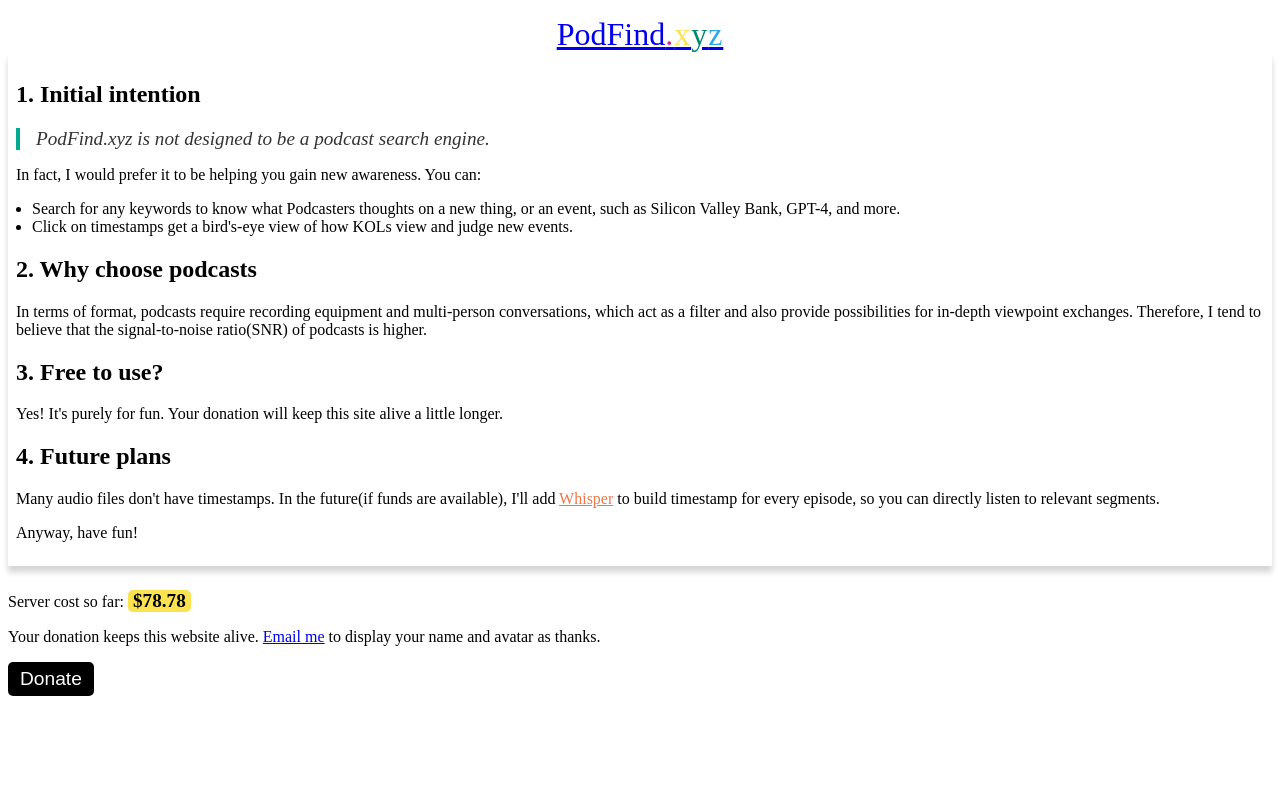
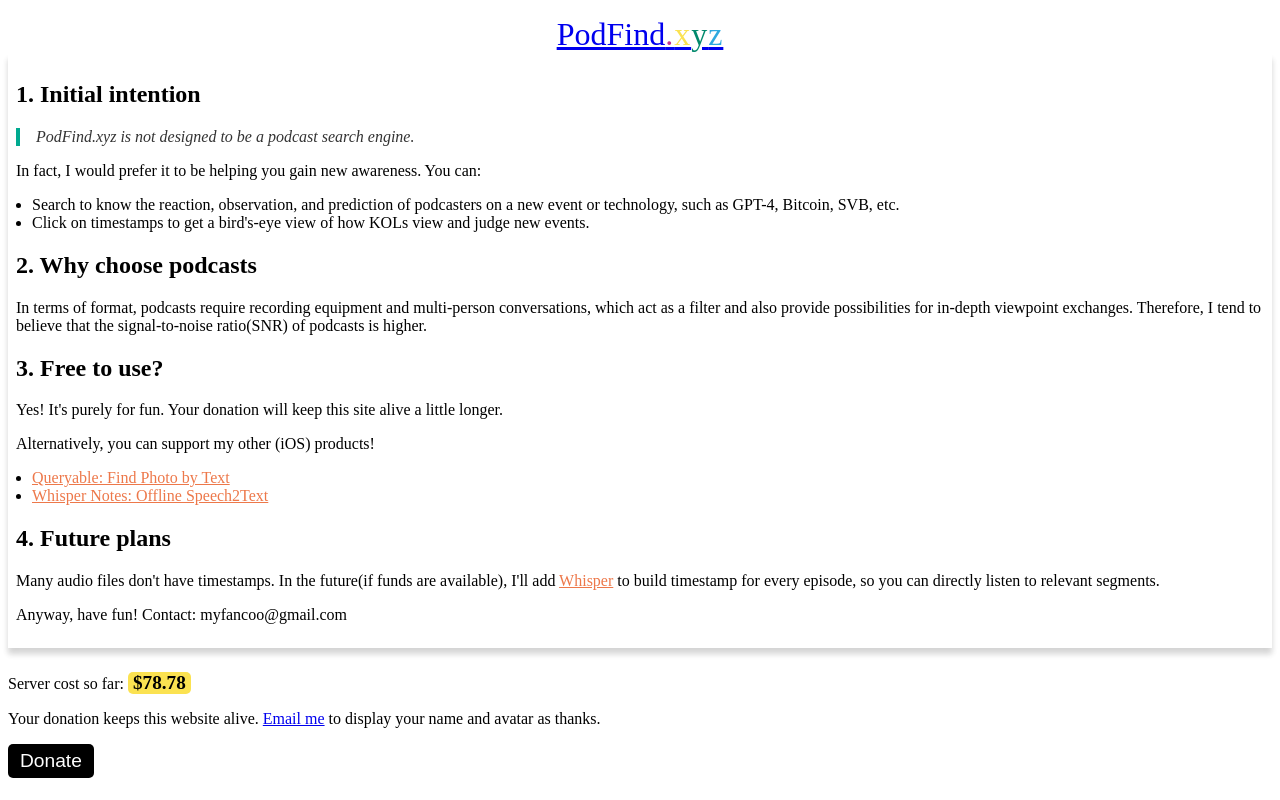
Before and after one commit to mazzzystar/PodFind, a Flask app: template Web/templates/about.html in a window 1280 px wide. Run offline with Flask 3, Linux system fonts and the light colour scheme; the template is opened without the code that fills it, so the values that code supplies are empty.

Commit message:
add my other products link.

```diff
--- a/Web/static/about.js
+++ b/Web/static/about.js
@@ -93,27 +93,39 @@ function translateAboutPage() {
         const paragraphs = [
             {
                 selector: "blockquote",
-                text: "PodFind.xyz并非播客搜索引擎。"
+                text: "PodFind.xyz并非ChatGPT，也不是播客搜索引擎。"
             },
             {
                 selector: '.designed-for',
-                text: "事实上，我更希望它能帮助你获得新的认识。你可以："
+                text: "它是一个试图让你借助播客来获取新知的工具，你可以："
             },
             {
                 selector: "ul li:nth-of-type(1)",
-                text: "搜索关键词来了解Podcaster们对新事物或事件的看法，如硅谷银行、GPT-4。"
+                text: "搜索关键词来了解Podcaster们对新事物或事件的看法，如ChatGPT、孔乙己、影视作品。"
             },
             {
                 selector: "ul li:nth-of-type(2)",
-                text: "点击时间戳，可以只听你感兴趣的部分。"
+                text: "点击时间戳，可以只听你感兴趣的部分。部分作品没有时间戳，你可以通过筛选按钮切换。"
             },
             {
                 selector: ".why-podcast",
-                text: "从形式上，播客要求有录音设备、多人对谈，这既是某种过滤，也给深度观点交锋带来了可能性，所以我倾向于认为播客的信噪比(SNR)更高。"
+                text: "从形式上，播客要求有录音设备、多人对谈，这既是某种过滤，也给深度观点交锋带来了可能性，所以我倾向于认为播客的信噪比(SNR)更高，你可以了解最有想法的群体怎么看待新事物。"
             },
             {
                 selector: ".pure-free",
                 text: "没错！纯粹出于好玩，服务器会持续产生费用，所以你的捐赠会让它活得更久一点。"
+            },
+            {
+                selector: '.support-my-product',
+                text: "或者，你也可以支持我的其他产品(iOS)："
+            },
+            {
+                selector: ".support-my-product + ul li:nth-child(1) a",
+                text: "<a href='https://apps.apple.com/cn/app/id1664361663?platform=iphone' style='color:#ED784A;'>寻隐 - 用文字找照片</a>"
+            },
+            {
+                selector: ".support-my-product + ul li:nth-child(2) a",
+                text: "<a href='https://apps.apple.com/cn/app/id6447090616?platform=iphone' style='color:#ED784A;'>Whisper Notes - 离线、准确的语音识别</a>"
             },
             {
                 selector: ".future-plan",
@@ -121,7 +133,7 @@ function translateAboutPage() {
             },
             {
               selector: ".have-fun",
-              text: "总之，玩得开心！"
+              text: "总之，玩得开心！如果你想联系我：myfancoo@gmail.com"
             },
             {
                 selector: "p.mb-4.text-center",
--- a/Web/static/search.js
+++ b/Web/static/search.js
@@ -281,14 +281,14 @@ function setTextLanguage() {
         scrollTextDiv.innerHTML = `
             <p class="inline h-8 bg-blue-200 cursor-pointer mx-2" onclick="setFancySentence(event)">坂本龙一</p>
             <p class="inline h-8 bg-purple-100 cursor-pointer mx-2" onclick="setFancySentence(event)">数字游民</p>
-            <p class="inline h-8 bg-yellow-200 cursor-pointer mx-2" onclick="setFancySentence(event)">不止不休</p>
+            <p class="inline h-8 bg-yellow-200 cursor-pointer mx-2" onclick="setFancySentence(event)">宇宙探索编辑部</p>
             <p class="inline h-8 bg-red-200 cursor-pointer mx-2" onclick="setFancySentence(event)">AIGC</p>
             <p class="inline h-8 bg-gray-100 cursor-pointer mx-2" onclick="setFancySentence(event)">孔乙己</p>
         `;
 
         // Change the h1 title, About link text, and page title to Chinese
         h1Title.textContent = "Podcaster们怎么看...";
-        aboutLink.textContent = "捐赠";
+        aboutLink.textContent = "关于";
         pageTitle.textContent = "PodFind - 汇聚观点";
         footerText.textContent = "此项目中的每一行代码均由 GPT-4 生成。";
         timestampsOnlyText.textContent = "有时间戳";
--- a/Web/templates/about.html
+++ b/Web/templates/about.html
@@ -71,7 +71,7 @@
         margin: 1rem 0;
         font-style: italic;
         color: #333;
-        font-size: 1.2em;
+        font-size: 1.0em;
     }
 
     #server-cost {
@@ -113,29 +113,40 @@
     </div>
 <div class="container mx-auto px-4 sm:px-6 md:px-8 max-w-3xl py-8">
     <div class="content-box">
-        <h2 class="text-xl font-semibold mb-4">1. Initial intention</h2>
+        <h2 class="text-xl font-semibold mb-3">1. Initial intention</h2>
         <p class="mb-2">
             <blockquote>
                 PodFind.xyz is not designed to be a podcast search engine.
             </blockquote>
             <p class="mb-2 designed-for">In fact, I would prefer it to be helping you gain new awareness. You can:</p>
             <ul>
-                <li>Search for any keywords to know what Podcasters thoughts on a new thing, or an event, such as Silicon Valley Bank, GPT-4, and more.</li>
-                <li>Click on timestamps get a bird's-eye view of how KOLs view and judge new events.</li>
+                <li>Search to know the reaction, observation, and prediction of podcasters on a new event or technology, such as GPT-4, Bitcoin, SVB, etc.</li>
+                <li>Click on timestamps to get a bird's-eye view of how KOLs view and judge new events.</li>
             </ul>
         </p>
+        <p></p>
 
-        <h2 class="text-xl font-semibold mb-4">2. Why choose podcasts</h2>
+        <h2 class="text-xl font-semibold mb-3">2. Why choose podcasts</h2>
         <p class="mb-2 why-podcast">In terms of format, podcasts require recording equipment and multi-person conversations, which act as a filter and also provide possibilities for in-depth viewpoint exchanges. Therefore, I tend to believe that the signal-to-noise ratio(<bold>SNR</bold>) of podcasts is higher.</p>
 
-        <h2 class="text-xl font-semibold mb-4">3. Free to use?</h2>
+        <h2 class="text-xl font-semibold mb-3">3. Free to use?</h2>
         <p class="mb-2 pure-free">
             Yes! It's purely for fun. Your donation will keep this site alive a little longer.
         </p>
 
-        <h2 class="text-xl font-semibold mb-4">4. Future plans</h2>
+        <p class="mb-2 support-my-product">
+            Alternatively, you can support my other (iOS) products!
+        </p>
+        <ul>
+            <li><a href="https://apps.apple.com/us/app/queryable/id1661598353?platform=iphone" style="color:#ED784A;">Queryable: Find Photo by Text</a></li>
+            <li><a href="https://apps.apple.com/us/app/id6447090616?platform=iphone" style="color:#ED784A;">Whisper Notes: Offline Speech2Text</a></li>
+        </ul>
+
+        <p></p>
+
+        <h2 class="text-xl font-semibold mb-3">4. Future plans</h2>
         <p class="mb-2 future-plan">Many audio files don't have timestamps. In the future(if funds are available), I'll add <a href="https://github.com/openai/whisper" style="color:#ED784A;">Whisper</a> to build timestamp for every episode, so you can directly listen to relevant segments.</p>
-        <p class="mb-2 have-fun">Anyway, have fun!</p>
+        <p class="mb-2 have-fun">Anyway, have fun! Contact: myfancoo@gmail.com</p>
     </div>
 
     <p class="mb-4 text-center">
--- a/Web/templates/index.html
+++ b/Web/templates/index.html
@@ -20,7 +20,7 @@
         </a>
 
         <a href="{{ url_for('about') }}" class="w-6 h-6 ml-2 text-green-900 transition duration-200 hover:text-green-600">
-            Donate
+            About
         </a>
 
 
```
